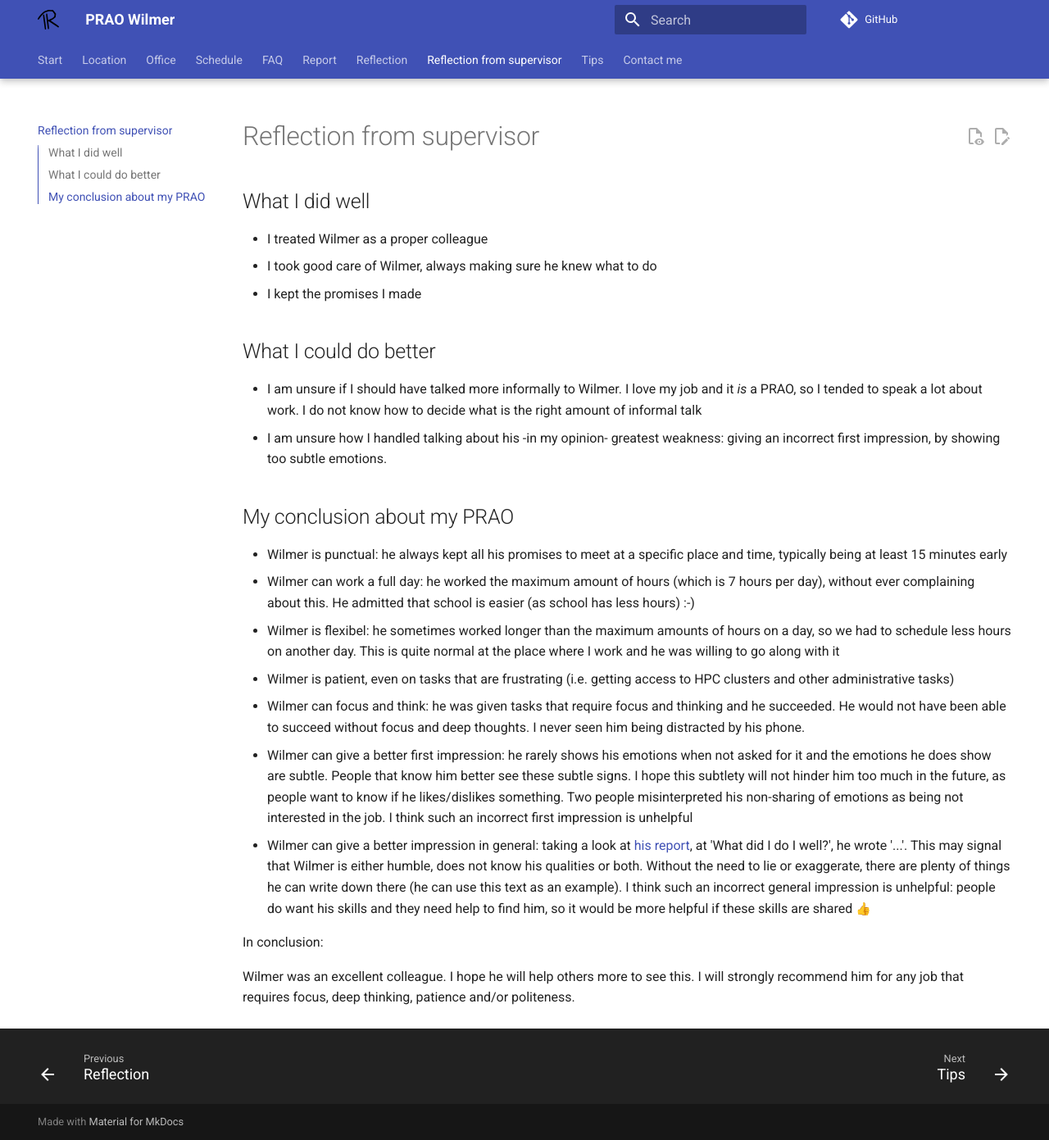
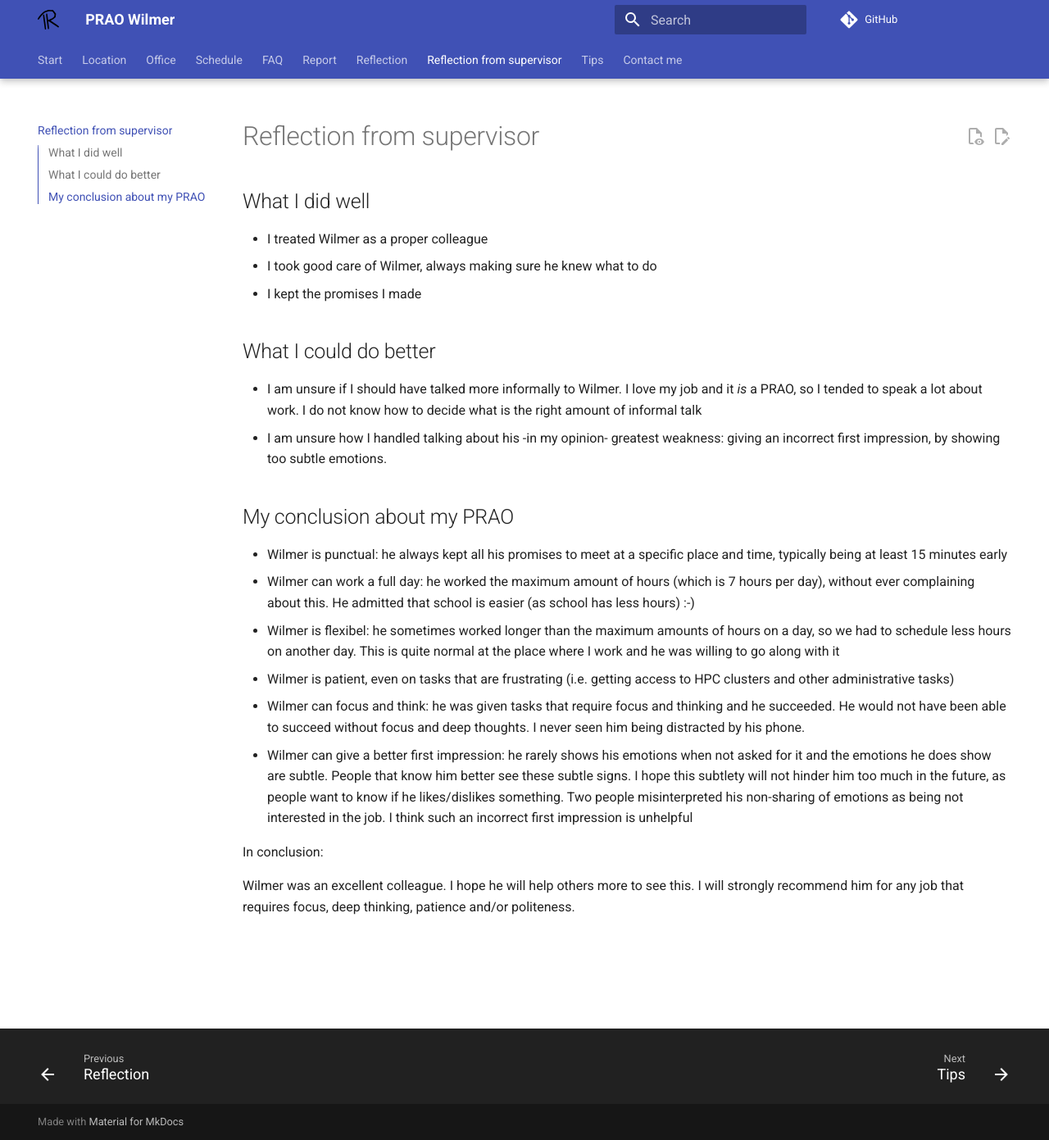
Before and after one commit to richelbilderbeek/prao_wilmer_20260413, an MkDocs documentation site: the page built from docs/reflection_from_supervisor.md, in a window 1280 px wide and 1391 px high. Shown: the whole window at 82% size. Built offline with MkDocs 1.6.1 and Material for MkDocs 9.7.7, drawn with Linux system fonts in a browser that asks for light colours; emoji names are drawn with the system emoji font; comment, search, counter and statistics services are not loaded.

Commit message:
Do not misinterpret unfinished work

```diff
--- a/docs/reflection_from_supervisor.md
+++ b/docs/reflection_from_supervisor.md
@@ -42,15 +42,6 @@
   Two people misinterpreted his non-sharing of
   emotions as being not interested in the job. I think such an
   incorrect first impression is unhelpful
-- Wilmer can give a better impression in general:
-  taking a look at [his report](report.md), at 'What did I do I well?',
-  he wrote '...'. This may signal that Wilmer is either humble, does
-  not know his qualities or both. Without the need to lie or exaggerate,
-  there are plenty of things he can write down there (he can use this
-  text as an example).
-  I think such an incorrect general impression is unhelpful: people
-  do want his skills and they need help to find him, so it would be
-  more helpful if these skills are shared :+1:
 
 In conclusion:
 
```
